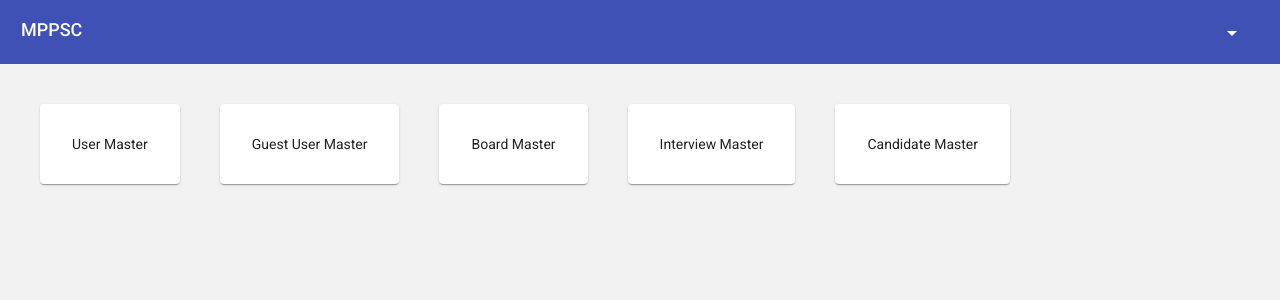
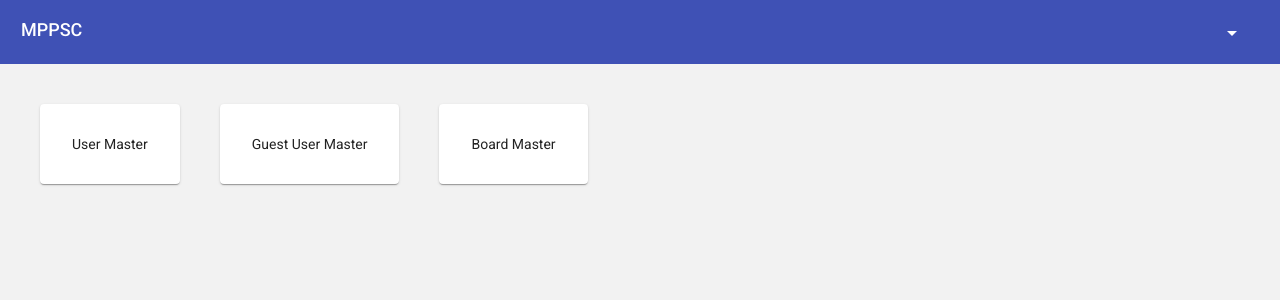
Before and after one commit to anushak78/mppsc_v2, an Angular app in the folder client/: page / in a window 1280 px wide. Shown: the top 300 px of the page. Built offline with nearby package versions, Linux system fonts and the light colour scheme.

Commit message:
Client: removed the interview from dashboard to host.

```diff
--- a/client/src/app/admin-dashboard/admin-dashboard.component.html
+++ b/client/src/app/admin-dashboard/admin-dashboard.component.html
@@ -32,26 +32,26 @@
             </mat-card>
         </a>
     </ng-container>
-    <ng-container>
-        <a class="widget" (click)="goto('interview-master')">
-            <mat-card>
-                <mat-card-content>
-                    <button mat-menu-item>
-                        <span>Interview Master</span>
-                    </button>
-                </mat-card-content>
-            </mat-card>
-        </a>
-    </ng-container>
-    <ng-container>
-        <a class="widget" (click)="goto('candidate-master')">
-            <mat-card>
-                <mat-card-content>
-                    <button mat-menu-item>
-                        <span>Candidate Master</span>
-                    </button>
-                </mat-card-content>
-            </mat-card>
-        </a>
-    </ng-container>
+<!--    <ng-container>-->
+<!--        <a class="widget" (click)="goto('interview-master')">-->
+<!--            <mat-card>-->
+<!--                <mat-card-content>-->
+<!--                    <button mat-menu-item>-->
+<!--                        <span>Interview Master</span>-->
+<!--                    </button>-->
+<!--                </mat-card-content>-->
+<!--            </mat-card>-->
+<!--        </a>-->
+<!--    </ng-container>-->
+<!--    <ng-container>-->
+<!--        <a class="widget" (click)="goto('candidate-master')">-->
+<!--            <mat-card>-->
+<!--                <mat-card-content>-->
+<!--                    <button mat-menu-item>-->
+<!--                        <span>Candidate Master</span>-->
+<!--                    </button>-->
+<!--                </mat-card-content>-->
+<!--            </mat-card>-->
+<!--        </a>-->
+<!--    </ng-container>-->
 </div>
```
